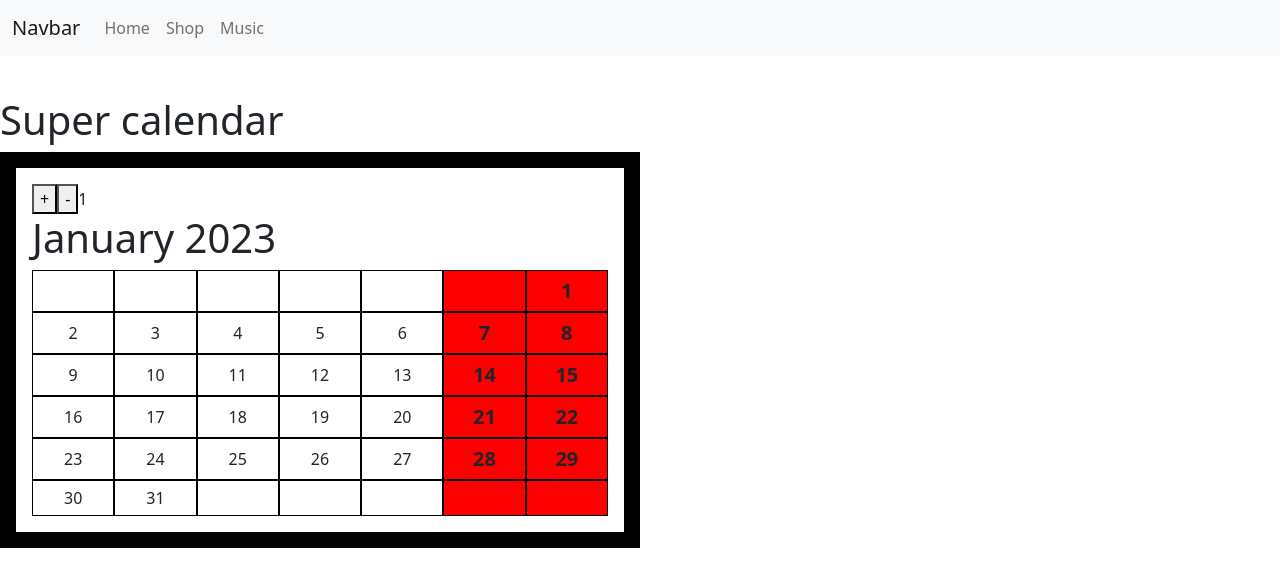
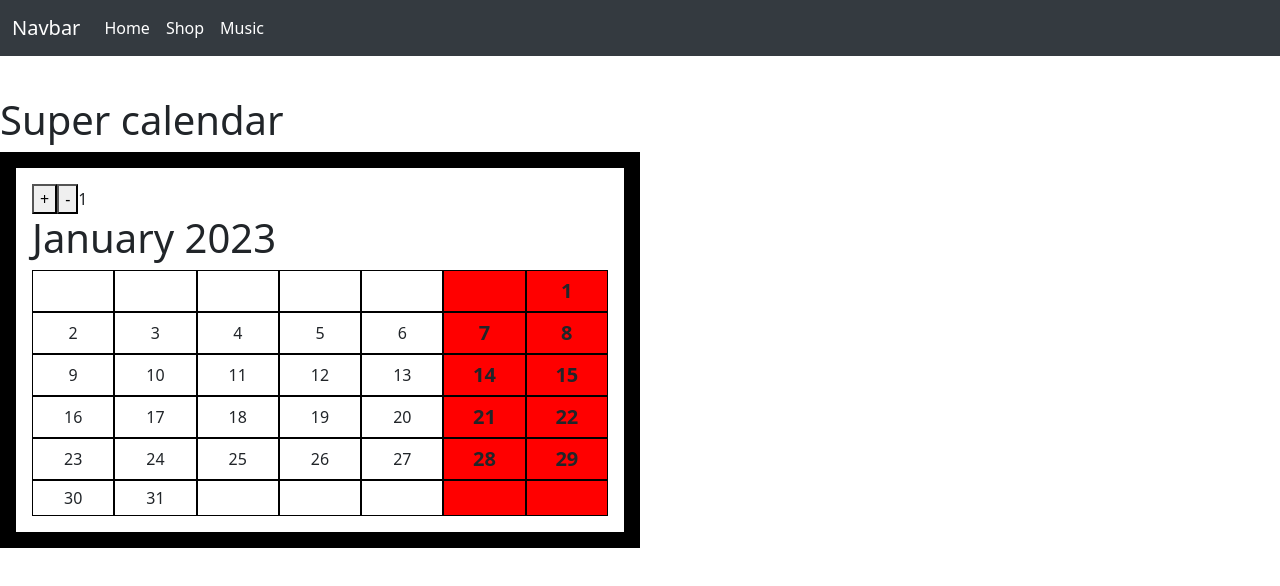
Before and after one commit to aamarber/UD8-DIW, a React app: page / in a window 1280 px wide. Shown: the top 586 px of the page. Built offline with nearby package versions, Linux system fonts and the light colour scheme.

Commit message:
Navbar Exercise 1 solved

```diff
--- a/components/navbar/Navbar.js
+++ b/components/navbar/Navbar.js
@@ -1,6 +1,7 @@
 import React from 'react'
 import NavbarItem from './NavbarItem'
 import '../../node_modules/bootstrap/dist/css/bootstrap.min.css'
+import './Navbar.scss'
 
 function Navbar(props) {
   const { navItems } = props;
@@ -8,7 +9,7 @@ function Navbar(props) {
     const navItemElements = navItems.map((item, index) => <NavbarItem key={index} displayText={item.displayText} link={item.link}/> );
 
   return (
-    <nav className="navbar navbar-expand-lg bg-light">
+    <nav className="navbar navbar-expand-lg">
     <div className="container-fluid">
       <a className="navbar-brand" href="#">Navbar</a>
       <button className="navbar-toggler" type="button" data-bs-toggle="collapse" data-bs-target="#navbarSupportedContent" aria-controls="navbarSupportedContent" aria-expanded="false" aria-label="Toggle navigation">
--- /dev/null
+++ b/components/navbar/Navbar.scss
@@ -0,0 +1,9 @@
+@use './navbarConstants';
+
+.navbar{
+    background-color: navbarConstants.$bg-color;
+
+    .navbar-brand{
+        color: navbarConstants.$font-color;
+    }
+}
--- a/components/navbar/NavbarItem.js
+++ b/components/navbar/NavbarItem.js
@@ -1,4 +1,5 @@
 import React from 'react'
+import './NavbarItem.scss'
 
 function NavbarItem(props) {
     const { link, displayText } = props;
--- /dev/null
+++ b/components/navbar/NavbarItem.scss
@@ -0,0 +1,7 @@
+@use './navbarConstants';
+
+.nav-item{
+    .nav-link{
+        color: navbarConstants.$font-color;
+    }
+}
--- /dev/null
+++ b/components/navbar/_navbarConstants.scss
@@ -0,0 +1,2 @@
+$bg-color: #343a40;
+$font-color: #fff;
```
